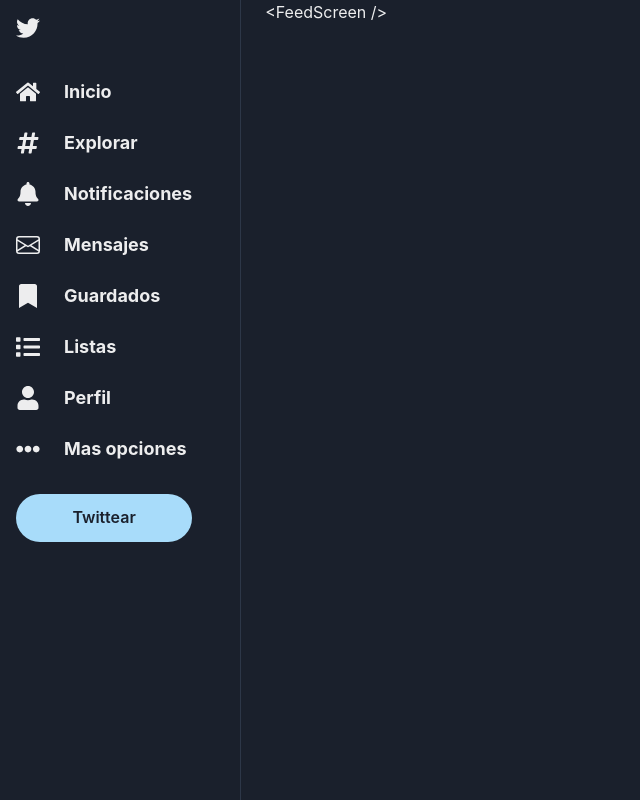
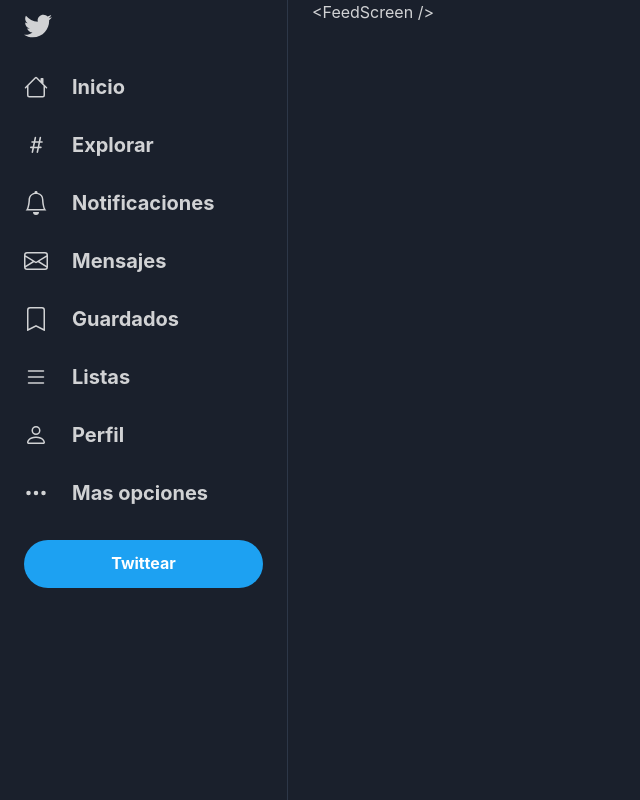
Before and after one commit to goncy/twitter-clone, a React (Vite) app: page / in a window 1280 px wide. Shown: the whole page, without its empty margins (0-640 px from the left). Built offline with nearby package versions, Linux system fonts and the light colour scheme.

Commit message:
Update colors

```diff
--- a/src/layout.tsx
+++ b/src/layout.tsx
@@ -1,88 +1,72 @@
 import React from "react";
-import {Box, Button, Container, Icon, Stack, Text} from "@chakra-ui/react";
+import {Box, Button, Container, Icon, Stack, Text, useColorMode} from "@chakra-ui/react";
+import {FaTwitter} from "react-icons/fa";
 import {
-  FaBell,
-  FaBookmark,
-  FaEllipsisH,
-  FaHashtag,
-  FaHome,
-  FaList,
-  FaTwitter,
-  FaUser,
-} from "react-icons/fa";
-import {BsEnvelope} from "react-icons/bs";
+  BsEnvelope,
+  BsHouse,
+  BsHash,
+  BsBell,
+  BsBookmark,
+  BsList,
+  BsPerson,
+  BsThreeDots,
+} from "react-icons/bs";
 import {Link} from "react-router-dom";
 
 const Layout: React.FC = ({children}) => {
+  const {toggleColorMode} = useColorMode();
+
   return (
     <Container alignSelf="center" height="100%" maxWidth="container.xl" paddingX={0}>
       <Stack direction="row" height="100%">
         <Stack
           borderRightColor="gray.700"
           borderRightWidth={1}
-          paddingLeft={4}
-          paddingRight={12}
-          paddingY={4}
+          minWidth={72}
+          paddingX={6}
+          paddingY={3}
           spacing={8}
         >
-          <Link to="/">
-            <Icon as={FaTwitter} height={6} width={6} />
-          </Link>
-          <Stack spacing={6}>
+          <Icon as={FaTwitter} height={7} width={7} onClick={toggleColorMode} />
+          <Stack fontSize="xl" fontWeight="bold" spacing={7}>
             <Link to="/">
               <Stack alignItems="center" direction="row" spacing={6}>
-                <Icon as={FaHome} height={6} width={6} />
-                <Text fontSize="lg" fontWeight="bold">
-                  Inicio
-                </Text>
+                <Icon as={BsHouse} height={6} width={6} />
+                <Text>Inicio</Text>
               </Stack>
             </Link>
             <Stack alignItems="center" direction="row" spacing={6}>
-              <Icon as={FaHashtag} height={6} width={6} />
-              <Text fontSize="lg" fontWeight="bold">
-                Explorar
-              </Text>
+              <Icon as={BsHash} height={6} width={6} />
+              <Text>Explorar</Text>
             </Stack>
             <Stack alignItems="center" direction="row" spacing={6}>
-              <Icon as={FaBell} height={6} width={6} />
-              <Text fontSize="lg" fontWeight="bold">
-                Notificaciones
-              </Text>
+              <Icon as={BsBell} height={6} width={6} />
+              <Text>Notificaciones</Text>
             </Stack>
             <Link to="messages">
               <Stack alignItems="center" direction="row" spacing={6}>
                 <Icon as={BsEnvelope} height={6} width={6} />
-                <Text fontSize="lg" fontWeight="bold">
-                  Mensajes
-                </Text>
+                <Text>Mensajes</Text>
               </Stack>
             </Link>
             <Stack alignItems="center" direction="row" spacing={6}>
-              <Icon as={FaBookmark} height={6} width={6} />
-              <Text fontSize="lg" fontWeight="bold">
-                Guardados
-              </Text>
+              <Icon as={BsBookmark} height={6} width={6} />
+              <Text>Guardados</Text>
             </Stack>
             <Stack alignItems="center" direction="row" spacing={6}>
-              <Icon as={FaList} height={6} width={6} />
-              <Text fontSize="lg" fontWeight="bold">
-                Listas
-              </Text>
+              <Icon as={BsList} height={6} width={6} />
+              <Text>Listas</Text>
             </Stack>
             <Stack alignItems="center" direction="row" spacing={6}>
-              <Icon as={FaUser} height={6} width={6} />
-              <Text fontSize="lg" fontWeight="bold">
-                Perfil
-              </Text>
+              <Icon as={BsPerson} height={6} width={6} />
+              <Text>Perfil</Text>
             </Stack>
             <Stack alignItems="center" direction="row" spacing={6}>
-              <Icon as={FaEllipsisH} height={6} width={6} />
-              <Text fontSize="lg" fontWeight="bold">
-                Mas opciones
-              </Text>
+              <Icon as={BsThreeDots} height={6} width={6} />
+              <Text>Mas opciones</Text>
             </Stack>
           </Stack>
-          <Button colorScheme="primary" size="lg">
+          <Button colorScheme="primary" size="lg" width="100%">
             Twittear
           </Button>
         </Stack>
--- a/src/main.tsx
+++ b/src/main.tsx
@@ -1,5 +1,5 @@
 import React from "react";
-import {ChakraProvider} from "@chakra-ui/react";
+import {ChakraProvider, ColorModeScript} from "@chakra-ui/react";
 import ReactDOM from "react-dom";
 import {BrowserRouter} from "react-router-dom";
 
@@ -7,12 +7,13 @@
 import theme from "./theme";
 
 ReactDOM.render(
-  <React.StrictMode>
+  <>
+    <ColorModeScript initialColorMode={theme.config.initialColorMode} />
     <BrowserRouter>
       <ChakraProvider theme={theme}>
         <App />
       </ChakraProvider>
     </BrowserRouter>
-  </React.StrictMode>,
+  </>,
   document.getElementById("root"),
 );
--- a/src/theme.ts
+++ b/src/theme.ts
@@ -1,18 +1,21 @@
 import {extendTheme, theme} from "@chakra-ui/react";
+import {mode} from "@chakra-ui/theme-tools";
 
 export default extendTheme({
   config: {
     initialColorMode: "dark",
+    useSystemColorMode: false,
   },
   colors: {
     primary: theme.colors.twitter,
   },
   styles: {
-    global: {
+    global: (props) => ({
       "html, body, #root": {
+        color: mode(undefined, "whiteAlpha.800")(props),
         height: "100%",
       },
-    },
+    }),
   },
   components: {
     Button: {
@@ -26,6 +29,16 @@
           fontSize: "md",
         },
       },
+      variants: {
+        solid: (props) => ({
+          backgroundColor: `${props.colorScheme}.500`,
+          color: mode(undefined, "white")(props),
+          fontWeight: "bold",
+          _hover: {
+            backgroundColor: `${props.colorScheme}.600`,
+          },
+        }),
+      },
     },
   },
 });
```
Also changed, not shown: 1 other file (tests, documents, lock files or other folders).
